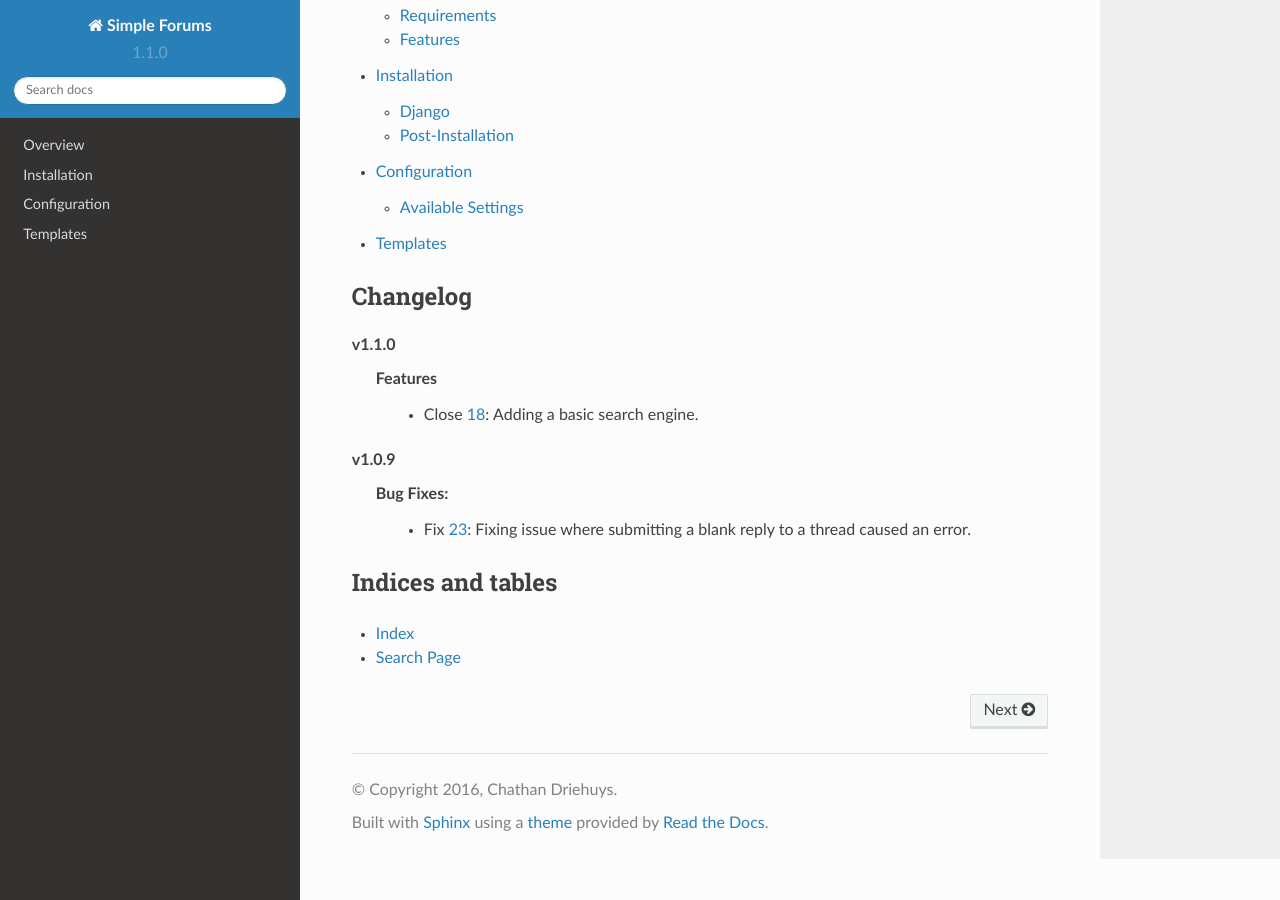
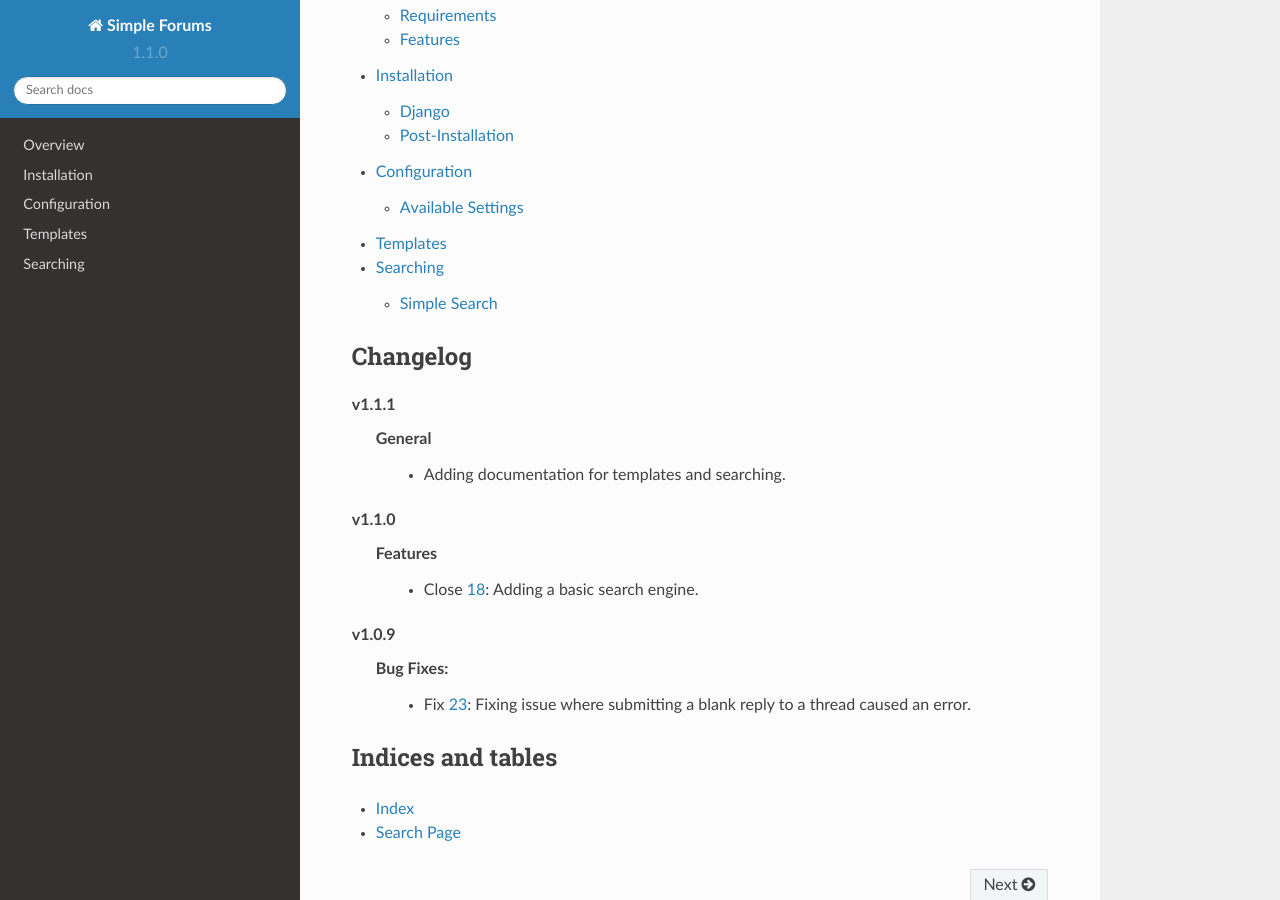
Before and after one commit to cdriehuys/django_simple_forums, a Sphinx documentation site: the page built from docs/index.rst, in a window 1280 px wide and 900 px high, scrolled down 724 px. Built offline with Sphinx 7.4.7 and the Read the Docs theme 2.0.0, drawn with Linux system fonts in a browser that asks for light colours.

Commit message:
Documenting searching.

```diff
--- a/docs/changelog.rst
+++ b/docs/changelog.rst
@@ -1,5 +1,9 @@
 Changelog
 =========
+
+v1.1.1
+  General
+    * Adding documentation for templates and searching.
 
 v1.1.0
   Features
--- a/docs/index.rst
+++ b/docs/index.rst
@@ -13,6 +13,7 @@
    installation
    configuration
    templates
+   searching
 
 
 .. include:: changelog.rst
```
Also changed, not shown: docs/searching.rst (added, +11 -0 lines).
